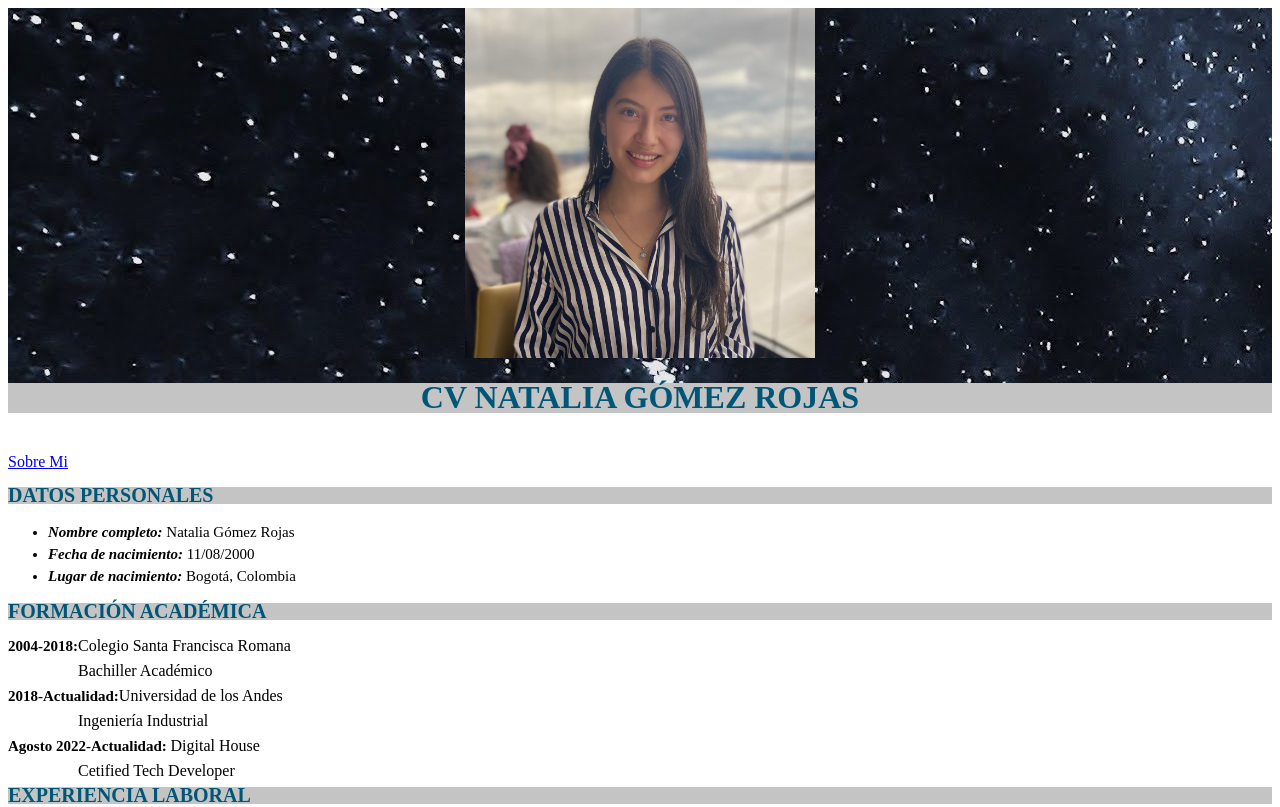
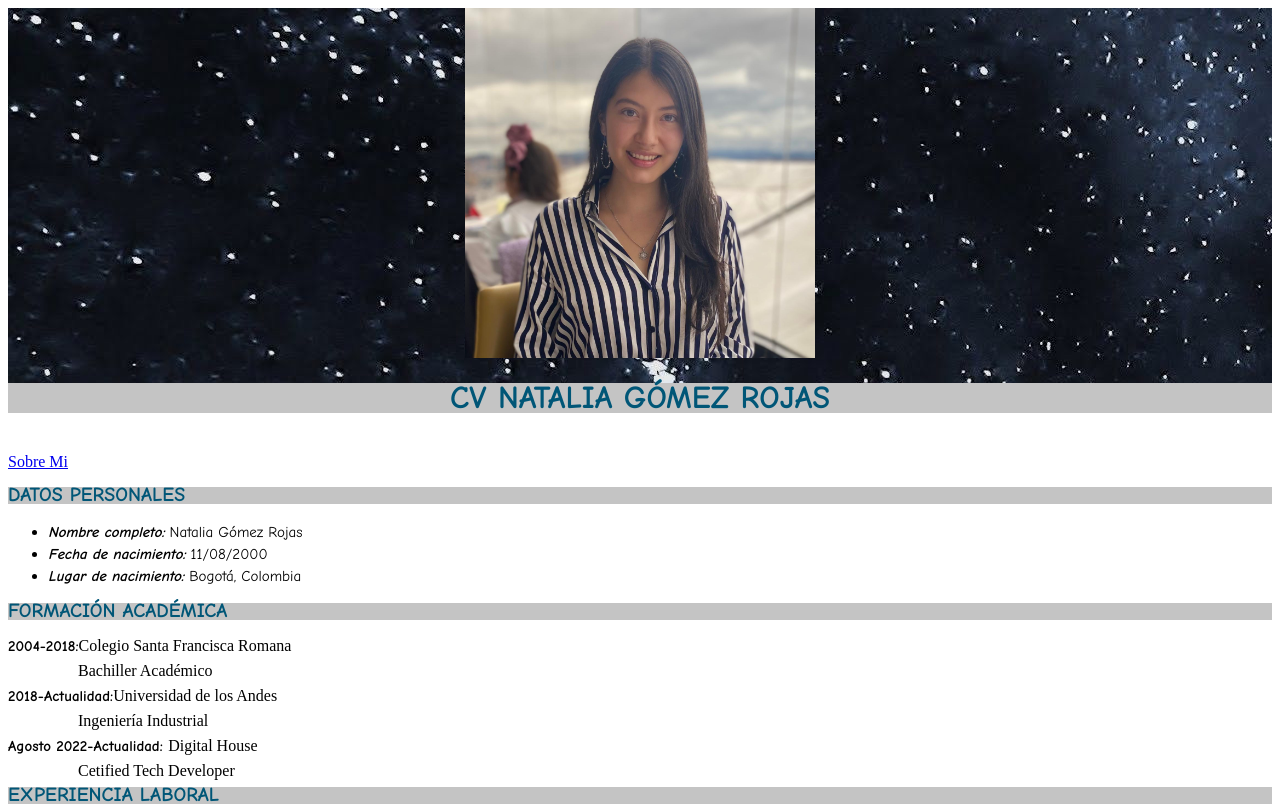
Before and after one commit to nataliagomez011/nataliagomez011.github.io, a plain HTML site: page index.html in a window 1280 px wide. Shown: the top 807 px of the page. Drawn offline with Linux system fonts and the light colour scheme.

Commit message:
Commit ultimos detalles

```diff
--- a/CSS/style.css
+++ b/CSS/style.css
@@ -5,7 +5,7 @@ header { background-image: url(../Img/Noche.jpg);
 h1 {background-color: #c4c4c4;
 text-align: center;
 text-transform: uppercase;
-font-family: 'Times New Roman', Times, serif;
+font-family: Comic Sans MS,arial;
 font-weight: 800;
 font-size: 35;
 line-height: 29.64px;
@@ -15,7 +15,7 @@ h2 { background-color: #c4c4c4;
     background-size: 60px;
     text-align: left;
     text-transform: uppercase;
-    font-family: 'Times New Roman', Times, serif;
+    font-family: Comic Sans MS,arial;
     font-weight: bold;
     font-size: 20px;
     line-height: 16.94px;
@@ -24,12 +24,12 @@ h2 { background-color: #c4c4c4;
 .datos {font-style: italic;
 font-weight: bold;}
 
-li {font-family: 'Times New Roman', Times, serif;
+li {font-family: Comic Sans MS,arial;
     font-style: normal;
     font-size: 15px;
     Line-height: 22px;}
 
-.fecha {font-family: 'Times New Roman', Times, serif;
+.fecha {font-family: Comic Sans MS,arial;
 font-weight: 400;
 font-size: 15px;
 line-height: 0px;
--- a/index.html
+++ b/index.html
@@ -45,7 +45,7 @@
         <p>Natalia Gómez Rojas<a href= "https://www.instagram.com/nataliagomez011/"><img src="Img/ico_instagram.png" alt="logo Instagram"></a>
         <a href="https://www.facebook.com/natalia.gomezrojas.9/"><img src="Img/ico_facebook.jpg" alt="logo Facebook"width="20" height="20"></a>
         <a href="https://www.linkedin.com/in/natalia-g%C3%B3mez-rojas-6231711b5"></a><img src="Img/ico_linkedin.png" alt="logo Linkedin">
-        <a href="https://github.com/nataliagomez011/ClaseFrontEnd.git"><img src="Img/ico_github.jpg" alt="logo Github"width="20" height="20"></a></p>
+        <a href="https://github.com/nataliagomez011/nataliagomez011.github.io.git"><img src="Img/ico_github.jpg" alt="logo Github"width="20" height="20"></a></p>
 
     </footer>
 </body>
```
